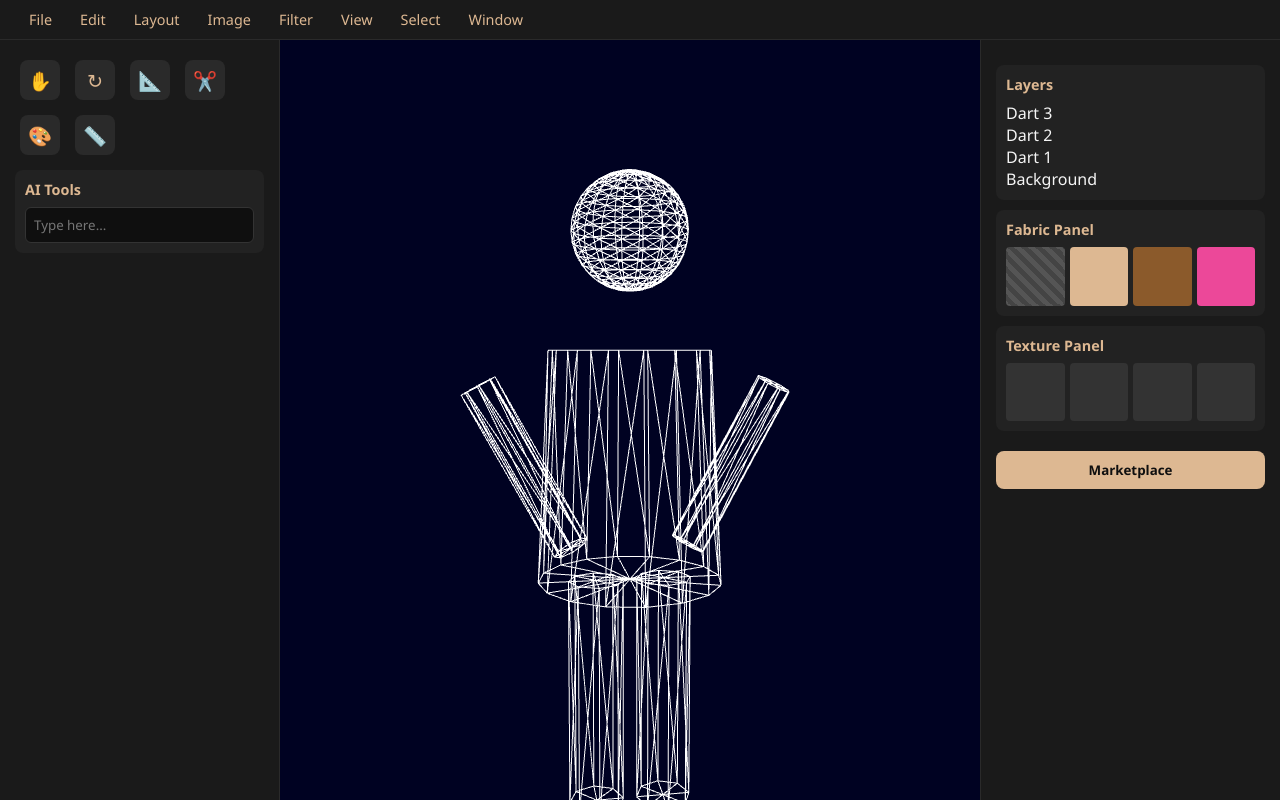
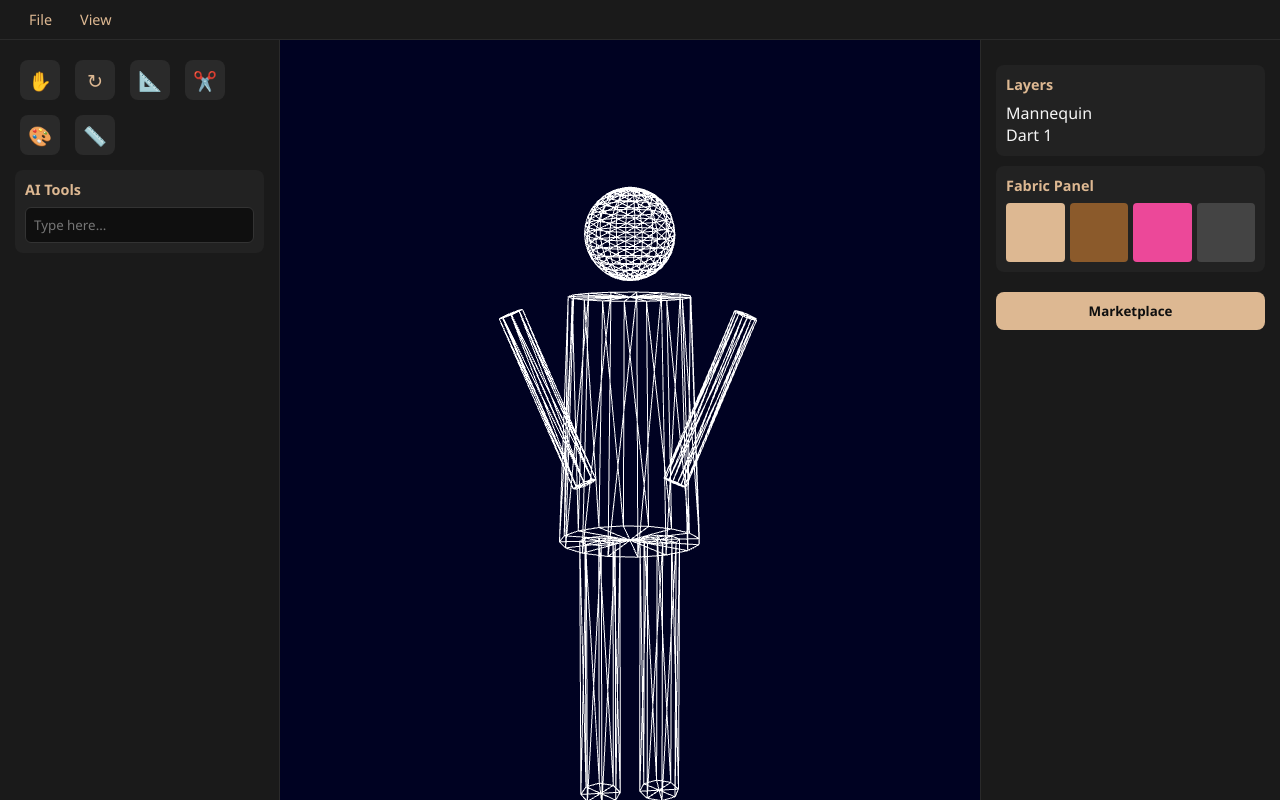
Before and after one commit to PenielleLukusa/Creativity-3D, a plain HTML site: page workspace.html in a window 1280 px wide. Drawn offline with nearby package versions, Linux system fonts and the light colour scheme; animation ran at ten frames a second.

Commit message:
Refactor workspace layout and human model
Refactor CSS for topbar and dropdown menus, and update HTML structure for menus. Adjust human model dimensions and animation speed.

```diff
--- a/workspace.html
+++ b/workspace.html
@@ -6,94 +6,39 @@
 <style>
   *{margin:0;padding:0;box-sizing:border-box;font-family:'Segoe UI',sans-serif}
   body{background:#0F0F0F;color:#F5F5F5;height:100vh;display:flex;flex-direction:column;overflow:hidden}
-
-  .topbar{
-    background:#1A1A1A;
-    padding:0 15px;
-    display:flex;
-    gap:0;
-    border-bottom:1px solid #2a2a2a;
-    font-size:0.9rem;
-    position:relative;
-    z-index:100;
-  }
-  .menu{position:relative;}
-  .menu-title{padding:10px 14px;cursor:pointer;color:#DDB892;transition:0.2s;}
-  .menu:hover .menu-title{background:#DDB892;color:#0F0F0F;}
-  .dropdown{position:absolute;top:100%;left:0;background:#2A2A2A;border:1px solid #333;border-radius:6px;min-width:200px;display:none;padding:5px 0;box-shadow:0 4px 15px rgba(0,0,0,0.5);}
-  .menu:hover .dropdown{display:block}
-  .dropdown-item{padding:8px 15px;cursor:default;color:#F5F5F5;font-size:0.85rem;}
-  .dropdown-item:hover{background:#DDB892;color:#0F0F0F;}
-
+  .topbar{background:#1A1A1A;padding:0 15px;display:flex;gap:0;border-bottom:1px solid #2a2a2a;font-size:0.9rem;z-index:100}
+  .menu{position:relative}.menu-title{padding:10px 14px;cursor:pointer;color:#DDB892}.menu:hover .menu-title{background:#DDB892;color:#0F0F0F}
+  .dropdown{position:absolute;top:100%;left:0;background:#2A2A2A;border:1px solid #333;border-radius:6px;min-width:200px;display:none;padding:5px 0}.menu:hover .dropdown{display:block}
+  .dropdown-item{padding:8px 15px;color:#F5F5F5;font-size:0.85rem}.dropdown-item:hover{background:#DDB892;color:#0F0F0F}
   .workspace{display:flex;flex:1}
   .left-panel{width:280px;background:#1A1A1A;border-right:1px solid #2a2a2a;padding:15px;overflow-y:auto}
-  .center{flex:1;position:relative;background:#222}
-  .right-panel{width:300px;background:#1A1A1A;border-left:1px solid #2a2a2a;padding:15px;overflow-y:auto}
+  .center{flex:1;position:relative;background:#222}.right-panel{width:300px;background:#1A1A1A;border-left:1px solid #2a2a2a;padding:15px;overflow-y:auto}
   #canvas{width:100%;height:100%;display:block}
-
   .tool-btn{width:40px;height:40px;background:#2a2a2a;border:none;border-radius:8px;margin:5px;color:#DDB892;cursor:pointer;font-size:1.2rem}
-  .tool-btn:hover{background:#DDB892;color:#0F0F0F}
-
-  .section{background:#222;padding:10px;border-radius:8px;margin:10px 0}
-  .section h4{color:#DDB892;font-size:0.9rem;margin-bottom:8px}
-  .fabric-grid{display:grid;grid-template-columns:repeat(4,1fr);gap:5px}
-  .fabric-swatch{width:100%;aspect-ratio:1;background:#333;border-radius:4px;cursor:pointer;border:2px solid transparent}
-  .fabric-swatch:hover{border-color:#DDB892}
+  .section{background:#222;padding:10px;border-radius:8px;margin:10px 0}.section h4{color:#DDB892;font-size:0.9rem;margin-bottom:8px}
+  .fabric-grid{display:grid;grid-template-columns:repeat(4,1fr);gap:5px}.fabric-swatch{width:100%;aspect-ratio:1;background:#333;border-radius:4px;border:2px solid transparent}
   .btn{background:#DDB892;color:#0F0F0F;border:none;padding:10px;width:100%;border-radius:8px;font-weight:600;cursor:pointer;margin-top:10px}
 </style>
-<script type="importmap">
-{"imports": {"three": "https://unpkg.com/three@0.160.0/build/three.module.js","three/addons/": "https://unpkg.com/three@0.160.0/examples/jsm/"}}
-</script>
+<script type="importmap">{"imports": {"three": "https://unpkg.com/three@0.160.0/build/three.module.js","three/addons/": "https://unpkg.com/three@0.160.0/examples/jsm/"}}</script>
 </head>
 <body>
-  <!-- ALL MENU ITEMS BACK -->
   <div class="topbar">
-    <div class="menu"><div class="menu-title">File</div><div class="dropdown"><div class="dropdown-item">New Design</div><div class="dropdown-item">Open</div><div class="dropdown-item">Save</div></div></div>
-    <div class="menu"><div class="menu-title">Edit</div><div class="dropdown"><div class="dropdown-item">Undo</div><div class="dropdown-item">Redo</div></div></div>
-    <div class="menu"><div class="menu-title">Layout</div><div class="dropdown"><div class="dropdown-item">Show Grid</div><div class="dropdown-item">Auto Fit Fabric</div></div></div>
-    <div class="menu"><div class="menu-title">Image</div><div class="dropdown"><div class="dropdown-item">Import Fabric Image</div><div class="dropdown-item">Apply Texture</div></div></div>
-    <div class="menu"><div class="menu-title">Filter</div><div class="dropdown"><div class="dropdown-item">Fabric Filters</div><div class="dropdown-item">Color Filters</div></div></div>
-    <div class="menu"><div class="menu-title">View</div><div class="dropdown"><div class="dropdown-item" onclick="togglePanel('left')">Toggle Left Panel</div><div class="dropdown-item" onclick="togglePanel('right')">Toggle Right Panel</div></div></div>
-    <div class="menu"><div class="menu-title">Select</div><div class="dropdown"><div class="dropdown-item">Select Model</div><div class="dropdown-item">Select Part</div></div></div>
-    <div class="menu"><div class="menu-title">Window</div><div class="dropdown"><div class="dropdown-item">AI Chat</div><div class="dropdown-item">Layers</div></div></div>
+    <div class="menu"><div class="menu-title">File</div><div class="dropdown"><div class="dropdown-item">New Design</div></div></div>
+    <div class="menu"><div class="menu-title">View</div><div class="dropdown"><div class="dropdown-item" onclick="togglePanel('left')">Toggle Left</div><div class="dropdown-item" onclick="togglePanel('right')">Toggle Right</div></div></div>
   </div>
 
   <div class="workspace">
-    <!-- LEFT PANEL FULL -->
     <div class="left-panel" id="leftPanel">
       <div style="display:flex;gap:5px;flex-wrap:wrap">
         <button class="tool-btn">✋</button><button class="tool-btn">↻</button><button class="tool-btn">📐</button>
         <button class="tool-btn">✂️</button><button class="tool-btn">🎨</button><button class="tool-btn">📏</button>
       </div>
-      <div class="section">
-        <h4>AI Tools</h4>
-        <input placeholder="Type here..." style="width:100%;padding:8px;background:#0F0F0F;border:1px solid #333;border-radius:6px;color:#F5F5F5">
-      </div>
+      <div class="section"><h4>AI Tools</h4><input placeholder="Type here..." style="width:100%;padding:8px;background:#0F0F0F;border:1px solid #333;border-radius:6px;color:#F5F5F5"></div>
     </div>
-
     <div class="center"><canvas id="canvas"></canvas></div>
-
-    <!-- RIGHT PANEL FULL -->
     <div class="right-panel" id="rightPanel">
-      <div class="section">
-        <h4>Layers</h4>
-        <p>Dart 3</p><p>Dart 2</p><p>Dart 1</p><p>Background</p>
-      </div>
-      <div class="section">
-        <h4>Fabric Panel</h4>
-        <div class="fabric-grid">
-          <div class="fabric-swatch" style="background:repeating-linear-gradient(45deg,#444 0 5px,#555 5px 10px)"></div>
-          <div class="fabric-swatch" style="background:#DDB892"></div>
-          <div class="fabric-swatch" style="background:#8B5A2B"></div>
-          <div class="fabric-swatch" style="background:#EC4899"></div>
-        </div>
-      </div>
-      <div class="section">
-        <h4>Texture Panel</h4>
-        <div class="fabric-grid">
-          <div class="fabric-swatch"></div><div class="fabric-swatch"></div><div class="fabric-swatch"></div><div class="fabric-swatch"></div>
-        </div>
-      </div>
+      <div class="section"><h4>Layers</h4><p>Mannequin</p><p>Dart 1</p></div>
+      <div class="section"><h4>Fabric Panel</h4><div class="fabric-grid"><div class="fabric-swatch" style="background:#DDB892"></div><div class="fabric-swatch" style="background:#8B5A2B"></div><div class="fabric-swatch" style="background:#EC4899"></div><div class="fabric-swatch" style="background:#444"></div></div></div>
       <button class="btn">Marketplace</button>
     </div>
   </div>
@@ -106,44 +51,57 @@
   scene.background = new THREE.Color(0x222);
   const canvas = document.getElementById('canvas');
   const camera = new THREE.PerspectiveCamera(50, canvas.clientWidth/canvas.clientHeight, 0.1, 1000);
-  const renderer = new THREE.WebGLRenderer({canvas:canvas,antialias:true,preserveDrawingBuffer:true});
+  const renderer = new THREE.WebGLRenderer({canvas:canvas,antialias:true});
   renderer.setSize(canvas.clientWidth, canvas.clientHeight);
 
   const controls = new OrbitControls(camera, renderer.domElement);
-  camera.position.set(0,1.3,3.5);
-  controls.target.set(0,1,0);
+  camera.position.set(0,1.5,4);
+  controls.target.set(0,1.2,0);
 
-  // GOLD LIGHTING
   scene.add(new THREE.AmbientLight(0xDDB892, 0.5));
-  const light = new THREE.DirectionalLight(0xDDB892, 1.2);
-  light.position.set(2,3,2);
-  scene.add(light);
+  scene.add(new THREE.DirectionalLight(0xDDB892, 1));
 
-  // HUMAN MESH ONLY
+  // FIXED HUMAN
   const mat = new THREE.MeshBasicMaterial({color:0xffffff, wireframe:true});
   const human = new THREE.Group();
 
-  const head = new THREE.Mesh(new THREE.SphereGeometry(0.25, 16, 16), mat);
-  head.position.y = 1.8; human.add(head);
+  // Body - taller
+  const torso = new THREE.Mesh(new THREE.CylinderGeometry(0.3, 0.35, 1.2, 16), mat);
+  torso.position.y = 1.2;
+  human.add(torso);
 
-  const torso = new THREE.Mesh(new THREE.CylinderGeometry(0.35, 0.4, 1, 16), mat);
-  torso.position.y = 0.8; human.add(torso);
+  // Head - attached to top of torso
+  const head = new THREE.Mesh(new THREE.SphereGeometry(0.22, 16, 16), mat);
+  head.position.y = 2.1; // was 1.8, now higher
+  human.add(head);
 
-  const armGeo = new THREE.CylinderGeometry(0.08, 0.08, 0.8, 8);
-  const lArm = new THREE.Mesh(armGeo, mat); lArm.position.set(-0.45, 0.8, 0); lArm.rotation.z = 0.5;
-  const rArm = new THREE.Mesh(armGeo, mat); rArm.position.set(0.45, 0.8, 0); rArm.rotation.z = -0.5;
-  human.add(lArm); human.add(rArm);
+  // Arms - moved outside
+  const armGeo = new THREE.CylinderGeometry(0.06, 0.06, 0.9, 8);
+  const lArm = new THREE.Mesh(armGeo, mat);
+  lArm.position.set(-0.4, 1.3, 0);
+  lArm.rotation.z = 0.4;
+  human.add(lArm);
 
-  const legGeo = new THREE.CylinderGeometry(0.12, 0.12, 1, 8);
-  const lLeg = new THREE.Mesh(legGeo, mat); lLeg.position.set(-0.15, -0.2, 0);
-  const rLeg = new THREE.Mesh(legGeo, mat); rLeg.position.set(0.15, -0.2, 0);
-  human.add(lLeg); human.add(rLeg);
+  const rArm = new THREE.Mesh(armGeo, mat);
+  rArm.position.set(0.4, 1.3, 0);
+  rArm.rotation.z = -0.4;
+  human.add(rArm);
+
+  // Legs - longer
+  const legGeo = new THREE.CylinderGeometry(0.1, 0.1, 1.3, 8);
+  const lLeg = new THREE.Mesh(legGeo, mat);
+  lLeg.position.set(-0.15, -0.05, 0);
+  human.add(lLeg);
+
+  const rLeg = new THREE.Mesh(legGeo, mat);
+  rLeg.position.set(0.15, -0.05, 0);
+  human.add(rLeg);
 
   scene.add(human);
 
   function animate(){
     requestAnimationFrame(animate);
-    human.rotation.y += 0.003;
+    human.rotation.y += 0.002; // slower spin
     controls.update();
     renderer.render(scene,camera);
   }
```
